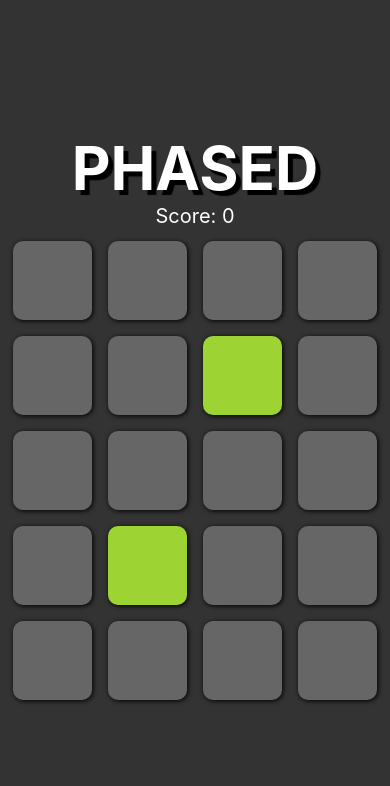
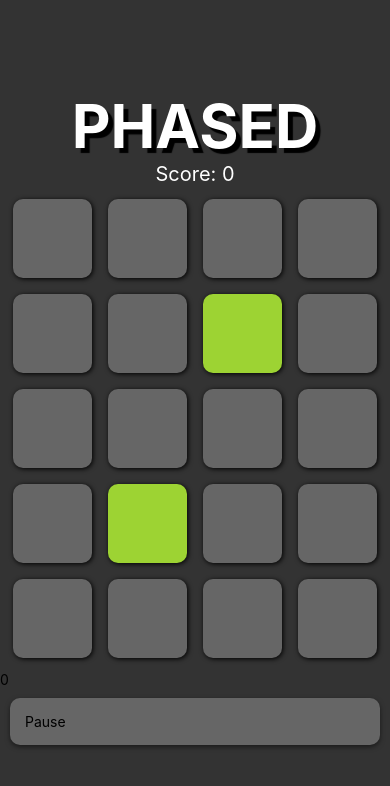
Before and after one commit to emzarts/phased-native, a React Native app: screen / in a window 390 px wide. Shown: the top 786 px of the page. Built offline with nearby package versions, Linux system fonts and the light colour scheme.

Commit message:
beginning to set up game controls

```diff
--- a/components/Game.tsx
+++ b/components/Game.tsx
@@ -4,6 +4,7 @@ import Board from './Board';
 import { styles } from '../styles';
 import GameOverModal from './GameOverModal';
 import TileColors from './Tiles/TileColors';
+import GameControlsPanel from './GameControlsPanel';
 
 const Game = () => {
   const [score, setScore] = useState(0);
@@ -98,6 +99,7 @@ const Game = () => {
       <View>
         <Text style={styles.scoreText}>Score: {score}</Text>
         <Board board={board} speed={speed} resetTile={resetTile} updateBoard={updateBoard} incrementScore={incrementScore} endGame={endGame} gameOver={gameOver} />
+        <GameControlsPanel setGameOver={setGameOver} score={score} />
       </View>
       {/* } */}
     </View>
--- a/components/GameControlsPanel.tsx
+++ b/components/GameControlsPanel.tsx
@@ -1,19 +1,25 @@
 import React, {useState} from 'react';
 import PropTypes from 'prop-types';
 import { Text, View, TouchableOpacity } from 'react-native';
-import { styles } from '../styles';
+import { gameControlStyles, modalStyles } from '../styles';
 
 const GameControlsPanel = ({...props}) => {
     return (
-            <View style={styles.gameControlPanel}>
-                <Text style={styles.panelScore}>{props.score}</Text>
-                <TouchableOpacity style={styles.panelPause}><Text>Pause</Text></TouchableOpacity>
+            <View style={gameControlStyles.gameControlView}>
+                <Text style={gameControlStyles.controlScore}>{props.score}</Text>
+                <TouchableOpacity
+                    style={[gameControlStyles.controlPause, modalStyles.modalButton]}
+                    onPress={() => props.setGameOver(!props.gameOver)}
+                >
+                    <Text>Pause</Text>
+                </TouchableOpacity>
             </View>
     );
   };
 
 GameControlsPanel.propTypes = {
-    score: PropTypes.number
+    score: PropTypes.number,
+    setGameOver: PropTypes.func
 }
 
 export default GameControlsPanel;
--- a/components/GameOverModal.tsx
+++ b/components/GameOverModal.tsx
@@ -1,7 +1,7 @@
-import React, { useState } from 'react';
+import React from 'react';
 import PropTypes from 'prop-types';
 import { Alert, Modal, Text, View, TouchableHighlight } from 'react-native';
-import { modalStyles, styles } from '../styles';
+import { modalStyles } from '../styles';
 
 const GameOverModal = ({ ...props }) => {
     return (
--- a/styles.tsx
+++ b/styles.tsx
@@ -109,4 +109,17 @@ const modalStyles = StyleSheet.create({
     }
 });
 
-export { styles, modalStyles };
+const gameControlStyles = StyleSheet.create({
+    gameControlView: {
+
+    },
+    controlScore: {
+
+    },
+    controlPause: {
+
+    }
+
+});
+
+export { styles, modalStyles, gameControlStyles };
```
